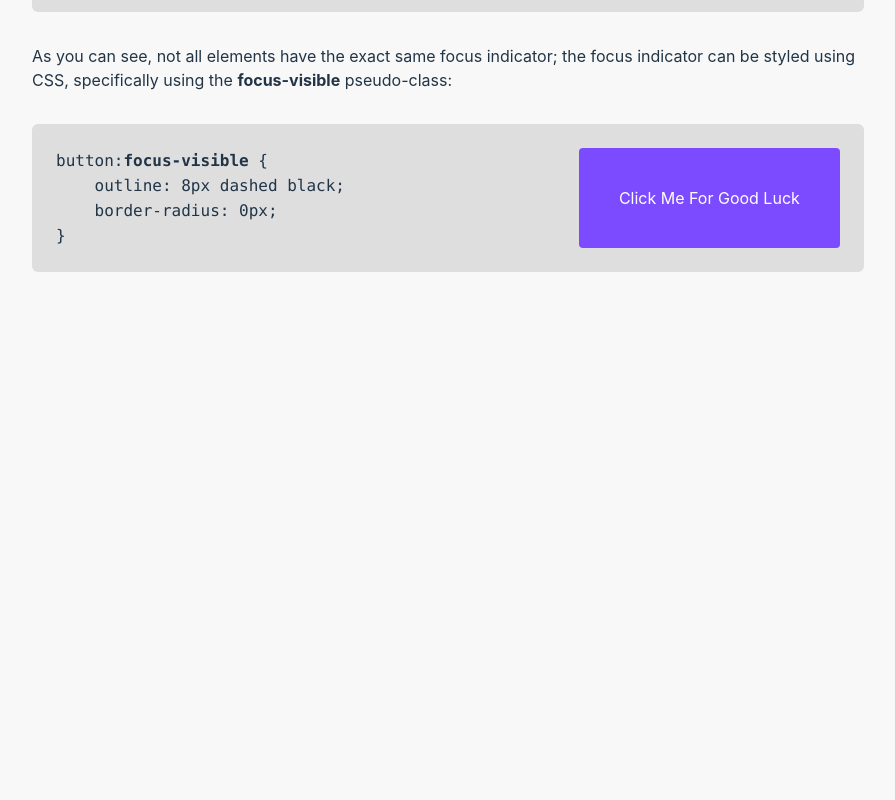
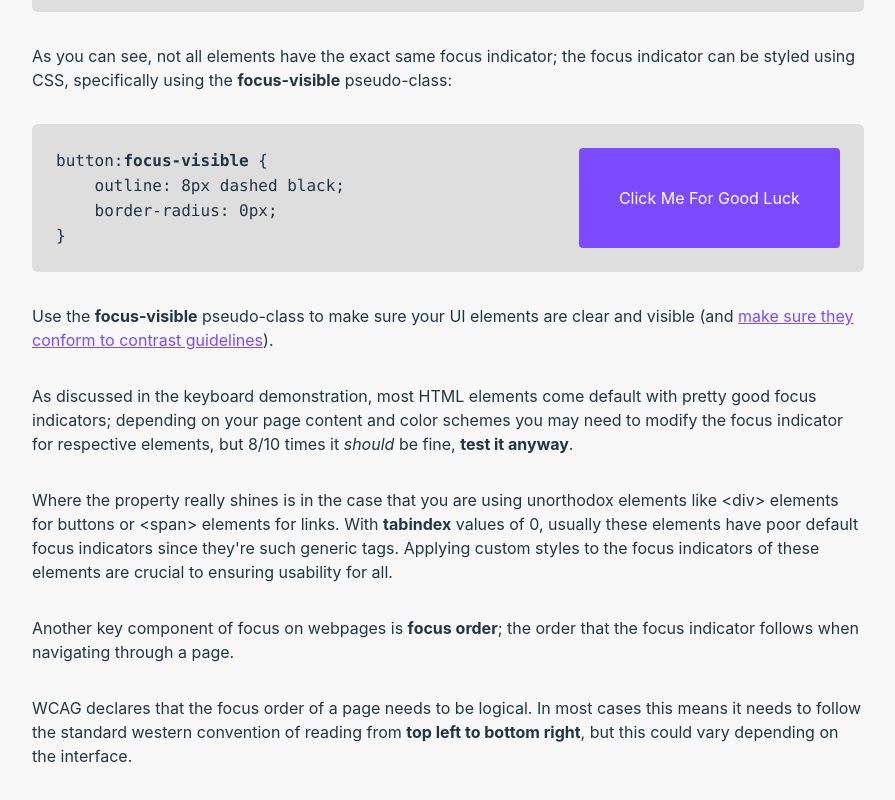
Before and after one commit to benjaminhaswell/accessibible, a React (Vite) app: page /focus in a window 1280 px wide. Shown: the part 498-1298 px from the top of the page, without its empty margins (192-1087 px from the left). Before the commit the page ends 802 px from the top, so only its background shows below. Built offline with nearby package versions, Linux system fonts and the light colour scheme.

Commit message:
focus indicator work

```diff
--- a/src/demo_components/pages/FocusIndicator.jsx
+++ b/src/demo_components/pages/FocusIndicator.jsx
@@ -72,6 +72,28 @@ function FocusIndicator() {
                         Click Me For Good Luck
                     </button>
                 </div>
+
+                <p className="my-8">Use the <strong>focus-visible</strong> pseudo-class to make sure your UI
+                    elements are clear and visible (and <a className="underline text-purple" href="https://webaim.org/resources/contrastchecker/">make sure they conform to contrast guidelines</a>).</p>
+
+                <p className="my-8">As discussed in the keyboard demonstration, most HTML elements come
+                    default with pretty good focus indicators; depending on your page content and color schemes
+                    you may need to modify the focus indicator for respective elements, but 8/10 times
+                    it <em>should</em> be fine, <strong>test it anyway</strong>.</p>
+
+                <p className="my-8">Where the property really shines is in the case that you are using
+                    unorthodox elements like &lt;div&gt; elements for buttons or &lt;span&gt; elements for links.
+                    With <strong>tabindex</strong> values of 0, usually these elements have poor default focus
+                    indicators since they&apos;re such generic tags. Applying custom styles to the focus indicators
+                    of these elements are crucial to ensuring usability for all.</p>
+
+                <p className="my-8">Another key component of focus on webpages is <strong>focus order</strong>; the order
+                    that the focus indicator follows when navigating through a page.</p>
+
+                <p className="my-8">WCAG declares that the focus order of a page needs to be logical. In most cases
+                    this means it needs to follow the standard western convention of reading from <strong>top left to bottom right</strong>,
+                    but this could vary depending on the interface.</p>
+
             </div>
         </>
     );
```
